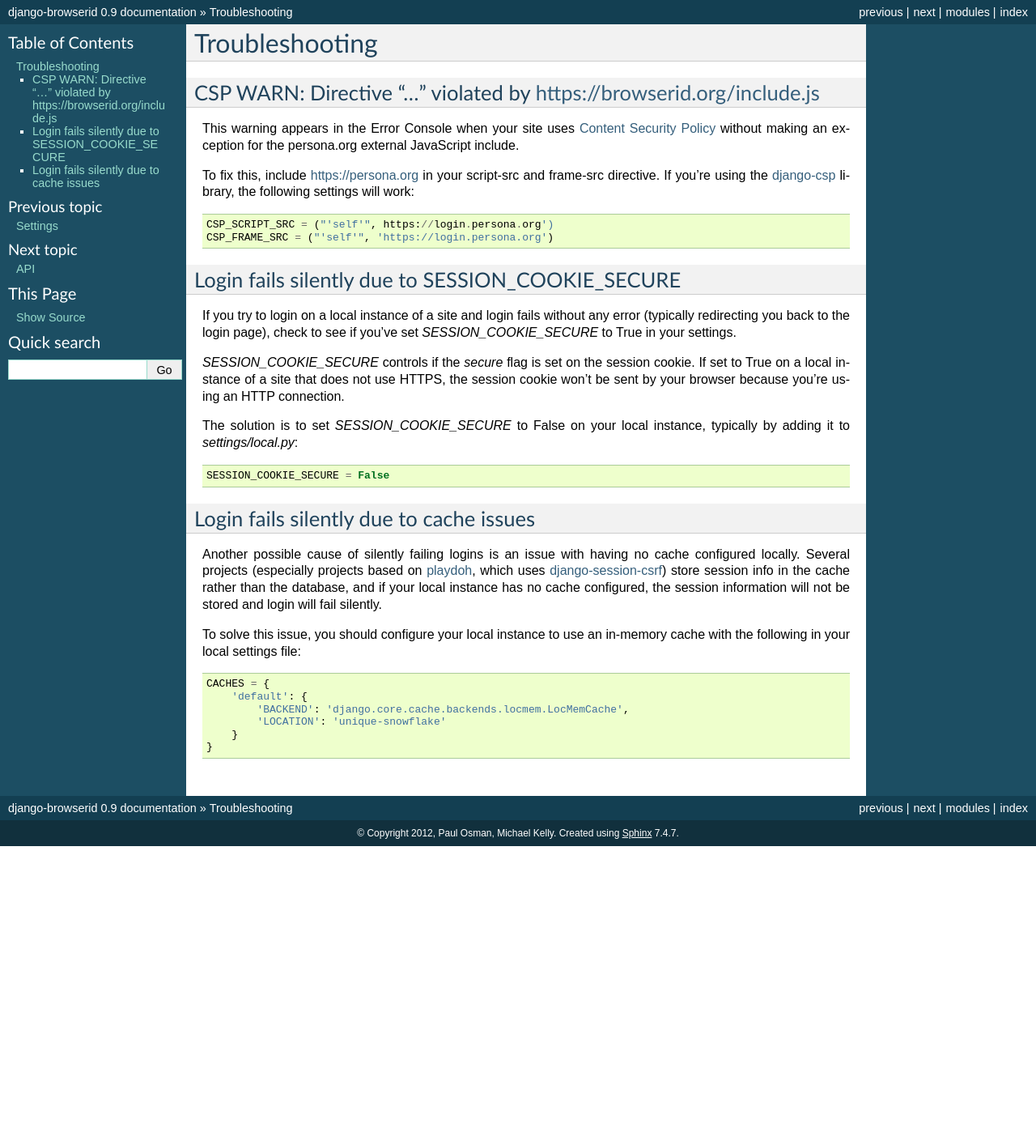
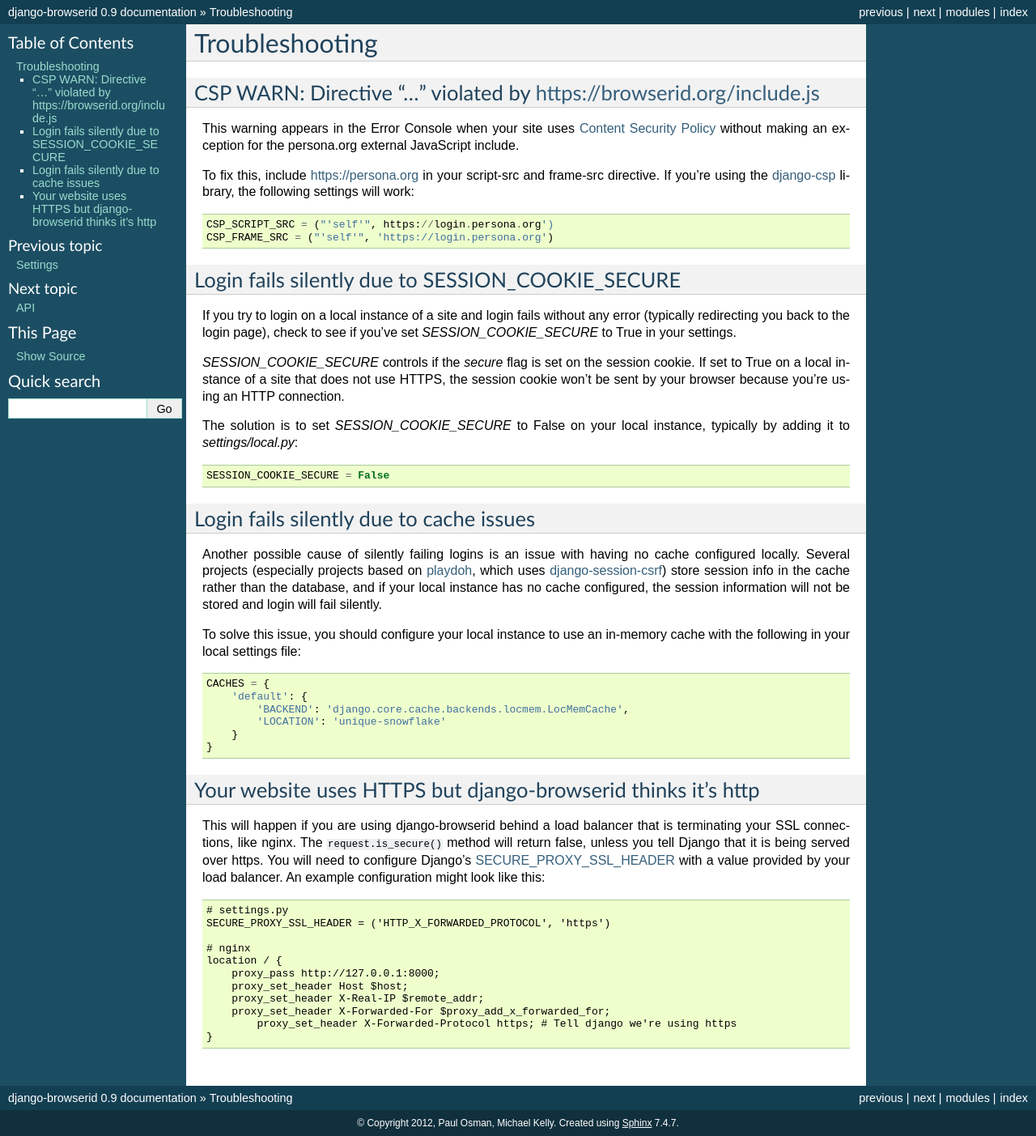
Before and after one commit to mozilla/django-browserid, a Sphinx documentation site: the page built from docs/details/troubleshooting.rst, in a window 1280 px wide. Shown: the whole page at 81% size. Built offline with Sphinx 7.4.7, drawn with Linux system fonts in a browser that asks for light colours; before the commit the page ends 1045 px from its top, so only the background shows below that.

Commit message:
Add a bit about HTTP_X_FORWARDED_PROTO

```diff
--- a/docs/details/troubleshooting.rst
+++ b/docs/details/troubleshooting.rst
@@ -58,3 +58,28 @@ in-memory cache with the following in your local settings file::
 
 .. _playdoh: https://github.com/mozilla/playdoh
 .. _django-session-csrf: https://github.com/mozilla/django-session-csrf
+
+Your website uses HTTPS but django-browserid thinks it's http
+-------------------------------------------------------------
+
+This will happen if you are using django-browserid behind a load balancer
+that is terminating your SSL connections, like nginx.
+The ``request.is_secure()`` method will return false,
+unless you tell Django that it is being served over https.
+You will need to configure Django's `SECURE_PROXY_SSL_HEADER`_
+with a value provided by your load balancer.
+An example configuration might look like this::
+
+    # settings.py
+    SECURE_PROXY_SSL_HEADER = ('HTTP_X_FORWARDED_PROTOCOL', 'https')
+
+    # nginx
+    location / {
+        proxy_pass http://127.0.0.1:8000;
+        proxy_set_header Host $host;
+        proxy_set_header X-Real-IP $remote_addr;
+        proxy_set_header X-Forwarded-For $proxy_add_x_forwarded_for;
+	    proxy_set_header X-Forwarded-Protocol https; # Tell django we're using https
+    }
+
+.. _SECURE_PROXY_SSL_HEADER: https://docs.djangoproject.com/en/1.6/ref/settings/#secure-proxy-ssl-header
```
